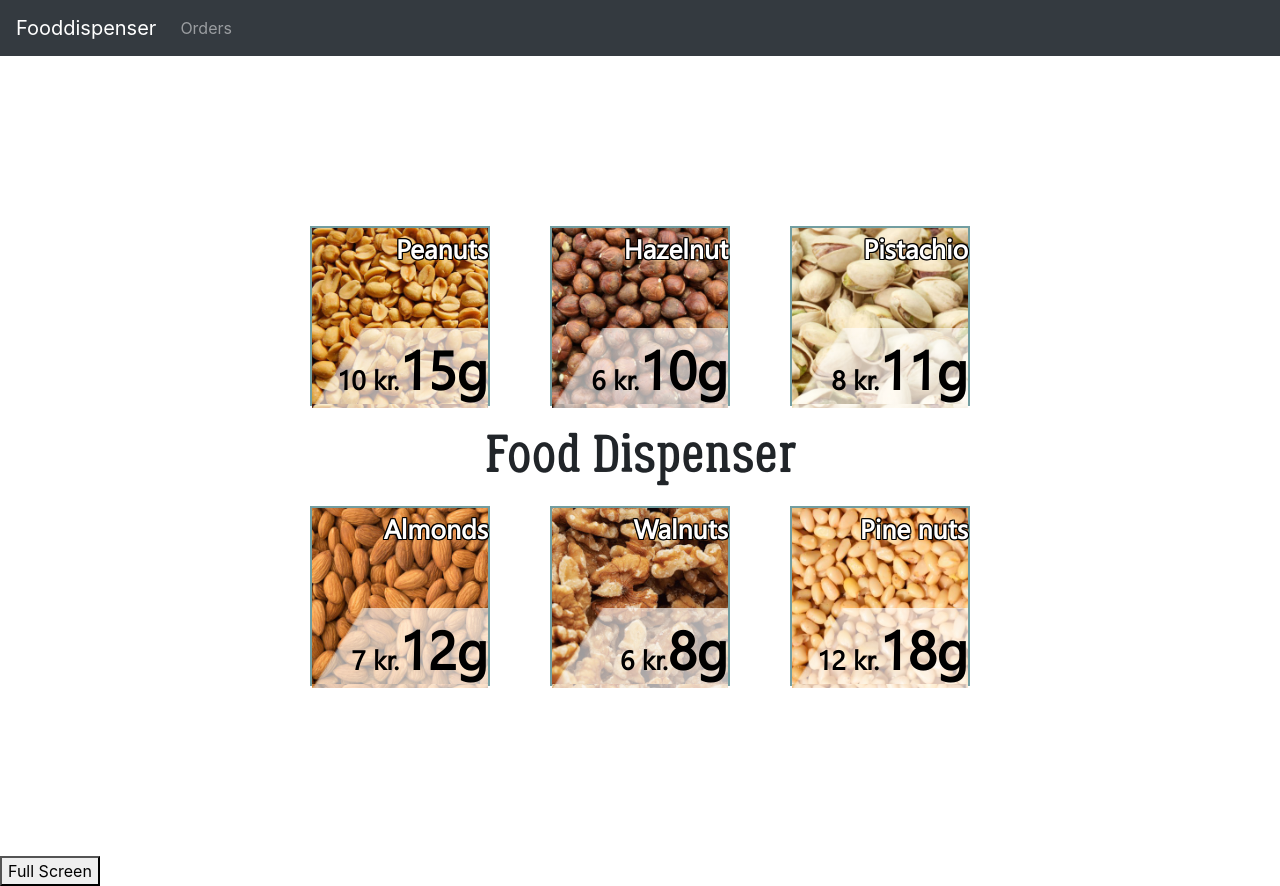
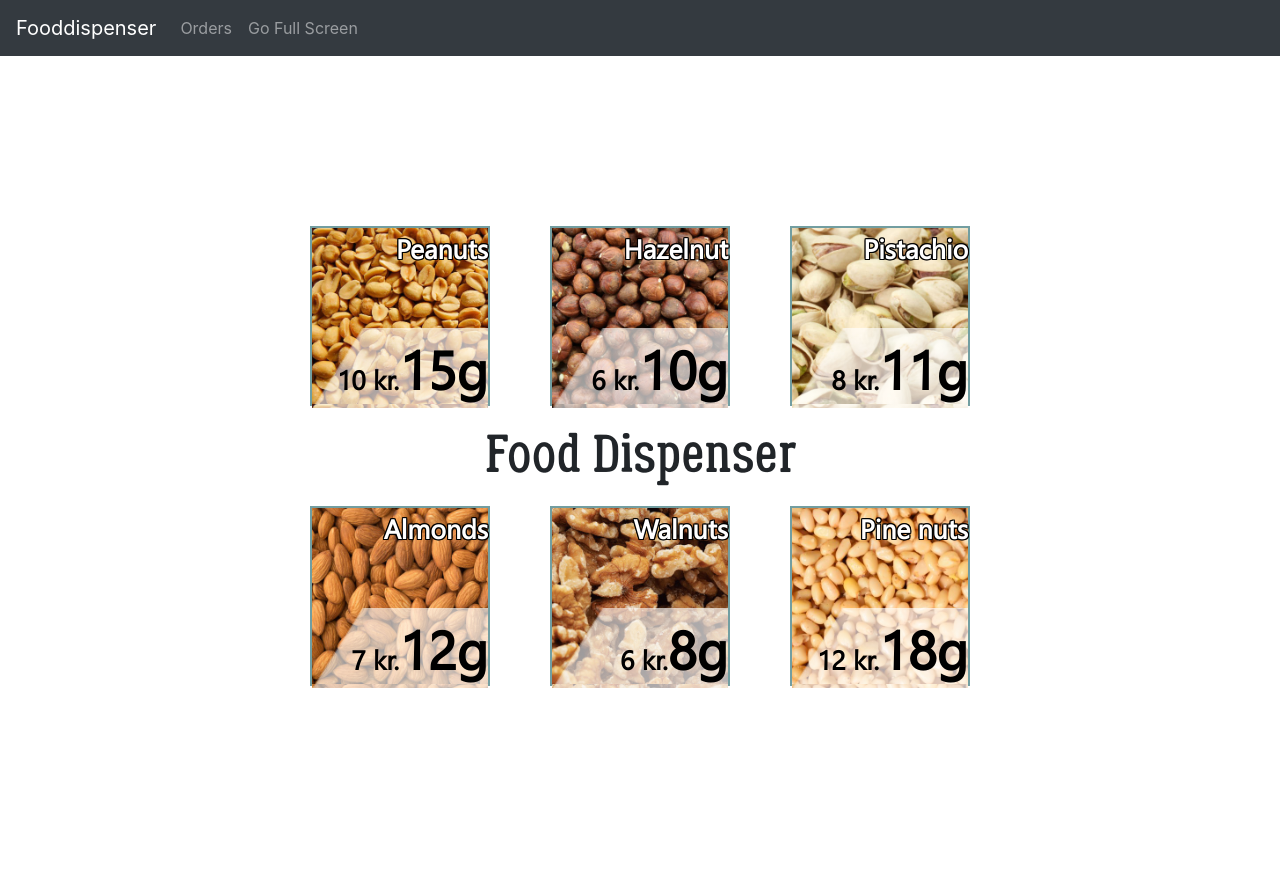
Before and after one commit to FlatBit/FoodDispenser, an Angular app in the folder FoodDispenser/: page / in a window 1280 px wide. After the commit the page ends 856 px from the top, so only its background shows below. Built offline with nearby package versions, Linux system fonts and the light colour scheme.

Commit message:
Move Full screen in navBar and hide navBar

```diff
--- a/FoodDispenser/package.json
+++ b/FoodDispenser/package.json
@@ -20,7 +20,7 @@
     "@angular/platform-browser": "~7.0.0-rc.0",
     "@angular/platform-browser-dynamic": "~7.0.0-rc.0",
     "@angular/router": "~7.0.0-rc.0",
-    "@ng-bootstrap/ng-bootstrap": "^4.0.0",
+    "@ng-bootstrap/ng-bootstrap": "^4.0.1",
     "bootstrap": "^4.1.3",
     "core-js": "^2.5.4",
     "express": "^4.16.4",
--- a/FoodDispenser/src/app/app.component.css
+++ b/FoodDispenser/src/app/app.component.css
@@ -0,0 +1,8 @@
+#HIDE{
+    background-color: #343A40;
+    border: 0px solid black;
+    color: #9A9DA0;
+}
+#HIDE:hover{
+    color: #CCCECF;
+}
--- a/FoodDispenser/src/app/app.component.html
+++ b/FoodDispenser/src/app/app.component.html
@@ -1,4 +1,4 @@
-<nav class="navbar navbar-expand navbar-dark bg-dark">
+<nav class="navbar navbar-expand navbar-dark bg-dark" id="bigNav">
   <a class="navbar-brand" [routerLink]="['']">Fooddispenser</a>
   <button class="navbar-toggler" type="button" data-toggle="collapse" data-target="#navbarsExample02" aria-controls="navbarsExample02" aria-expanded="false" aria-label="Toggle navigation">
     <span class="navbar-toggler-icon"></span>
@@ -8,6 +8,9 @@
       <li class="nav-item">
         <a class="nav-link" [routerLink]="['/orders']">Orders</a>
       </li>
+      <li class="nav-item">
+        <button class="nav-link" id="HIDE" (click)="clickHandlerFullScreen()">Go Full Screen</button>
+      </li>
     </ul>
   </div>
 </nav>
--- a/FoodDispenser/src/app/app.component.ts
+++ b/FoodDispenser/src/app/app.component.ts
@@ -7,4 +7,17 @@ import { Component } from '@angular/core';
 })
 export class AppComponent {
   title = 'FoodDispenser';
+
+  clickHandlerFullScreen(){
+    let nav = document.getElementById("bigNav");
+    nav.style.display="none";
+    let elem = document.documentElement;
+    let methodToBeInvoked = elem.requestFullscreen ||
+                            (<any>elem).webkitRequestFullscreen ||
+                            elem['mozRequestFullscreen'] ||
+                            elem['msRequestFullscreen'];
+        if (methodToBeInvoked){
+          methodToBeInvoked.call(elem);
+        }
+  }
 }
--- a/FoodDispenser/src/index.html
+++ b/FoodDispenser/src/index.html
@@ -12,18 +12,6 @@
 
 <body>
   <app-root></app-root>
-  <button id="HIDE" onclick="fullScreen()">Full Screen</button>
-  <script>
-      function fullScreen() {
-        document.getElementById("HIDE").style.display = "none";
-        let elem = document.documentElement;
-        let methodToBeInvoked = elem.requestFullscreen ||
-          elem.webkitRequestFullScreen || elem['mozRequestFullscreen']
-          ||
-          elem['msRequestFullscreen'];
-        if (methodToBeInvoked) methodToBeInvoked.call(elem);
-      }
-  </script>
 </body>
 
 
```
Also changed, not shown: 1 other file (tests, documents, lock files or other folders).
